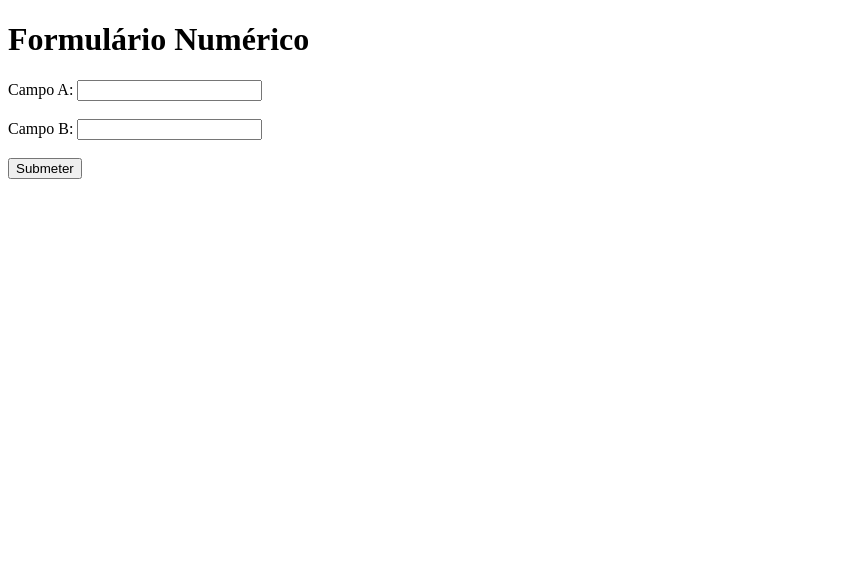
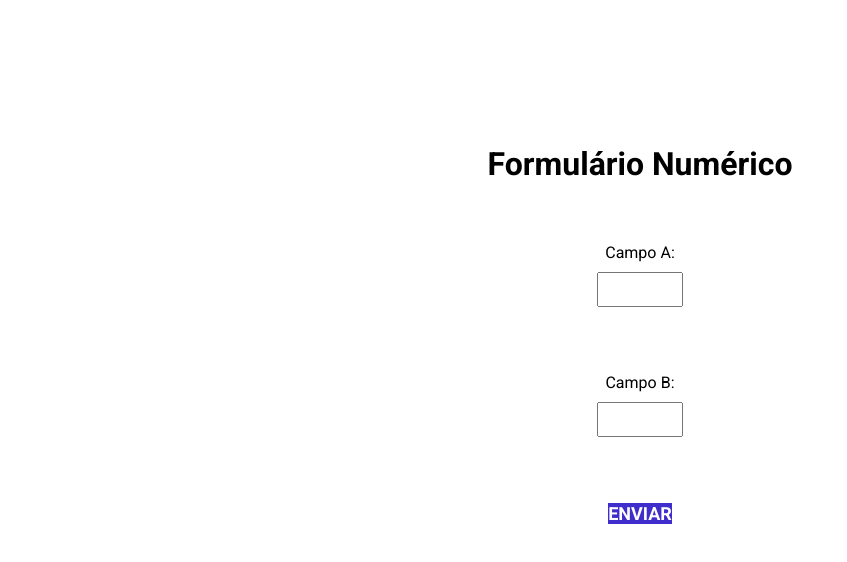
Before and after one commit to Ezeki-el/exercicio_html_js, a plain HTML site: page Exercicio HTML com JavaScript/index.html in a window 1280 px wide. Shown: the whole page, without its empty margins (0-847 px from the left). Drawn offline with Linux system fonts and the light colour scheme.

Commit message:
Add files via upload

```diff
--- a/Exercicio HTML com JavaScript/index.html
+++ b/Exercicio HTML com JavaScript/index.html
@@ -5,8 +5,13 @@
     <meta http-equiv="X-UA-Compatible" content="IE=edge">
     <meta name="viewport" content="width=device-width, initial-scale=1.0">
     <title>Formulário Numérico</title>
+    <link rel="preconnect" href="https://fonts.googleapis.com">
+    <link rel="preconnect" href="https://fonts.gstatic.com" crossorigin>
+    <link href="https://fonts.googleapis.com/css2?family=Open+Sans:wght@300&family=Roboto:wght@400;700&display=swap" rel="stylesheet">
+    <link rel="stylesheet" href="./main.css">
 </head>
 <body>
+    <div class="container">
         <h1>Formulário Numérico</h1>
         <form id="numeric-form">
         <label for="campoA">Campo A:</label>
@@ -15,9 +20,9 @@
         <label for="campoB">Campo B:</label>
         <input type="number" id="campoB" name="campoB" required><br><br>
 
-    <button type="submit">Submeter</button>
+        <button type="submit">Enviar</button>
     </form>
-
+    </div>
 <p id="validation-message"></p>
 
 <script>
--- /dev/null
+++ b/Exercicio HTML com JavaScript/main.css
@@ -0,0 +1,64 @@
+* {
+    margin: 0;
+    padding: 0;
+    box-sizing: border-box;
+    font-family: 'Roboto', sans-serif;
+}
+
+body {
+    display: grid;
+    justify-content: center;
+    align-items: center;
+    height: 100vh;
+    margin: 0;
+}
+
+h1 {
+    margin-bottom: 20px;
+}
+
+form {
+    display: grid;
+    flex-direction: center;
+    align-items: center;
+}
+
+.container {
+    display: grid;
+    place-items: center;
+    text-align: center;
+    margin: 80px auto;
+    max-width: 640px;
+    width: 100%;
+}
+
+form {
+    display: flex;
+    flex-direction: column;
+    align-items: center;
+    gap: 10px;
+    margin-top: 40px;
+}
+
+input {
+    display: block;
+    padding: 8px;
+    margin-bottom: 8px;
+    width: 50%;
+    resize: none;
+    text-align: center;
+}
+
+button {
+    background-color: #402ecc;
+    border: none;
+    text-transform: uppercase;
+    color: #fff;
+    font-weight: bold;
+    font-size: 18px;
+    cursor: pointer;
+}
+
+button:hover {
+    background-color: #0f24e4;
+}
```
Lines whose indentation alone changed are shown as unchanged.
